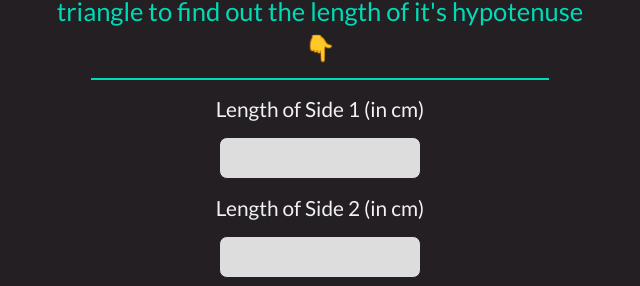
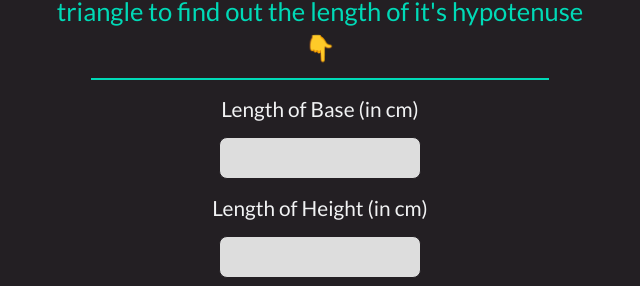
Before and after one commit to shishirneupane/fun-with-triangles-app, a plain HTML site: page html/hypotenuse.html in a window 1280 px wide. Shown: the part 137-423 px from the top of the page, 320-960 px from the left. Drawn offline with Linux system fonts and the light colour scheme.

Commit message:
Update hypotenuse.html

```diff
--- a/html/hypotenuse.html
+++ b/html/hypotenuse.html
@@ -41,10 +41,10 @@
       Enter the length of 2 sides of a right angled triangle to find out the length of it's hypotenuse <span>👇</span> <hr>
     </div>
 
-    <label for="angle-one"> Length of Side 1 (in cm) </label>
+    <label for="angle-one"> Length of Base (in cm) </label>
     <input id="angle-one" type="number">
 
-    <label for="angle-two"> Length of Side 2 (in cm) </label>
+    <label for="angle-two"> Length of Height (in cm) </label>
     <input id="angle-two" type="number">
 
     <button id="check-button">Calculate the length of hypotenuse</button>
```
